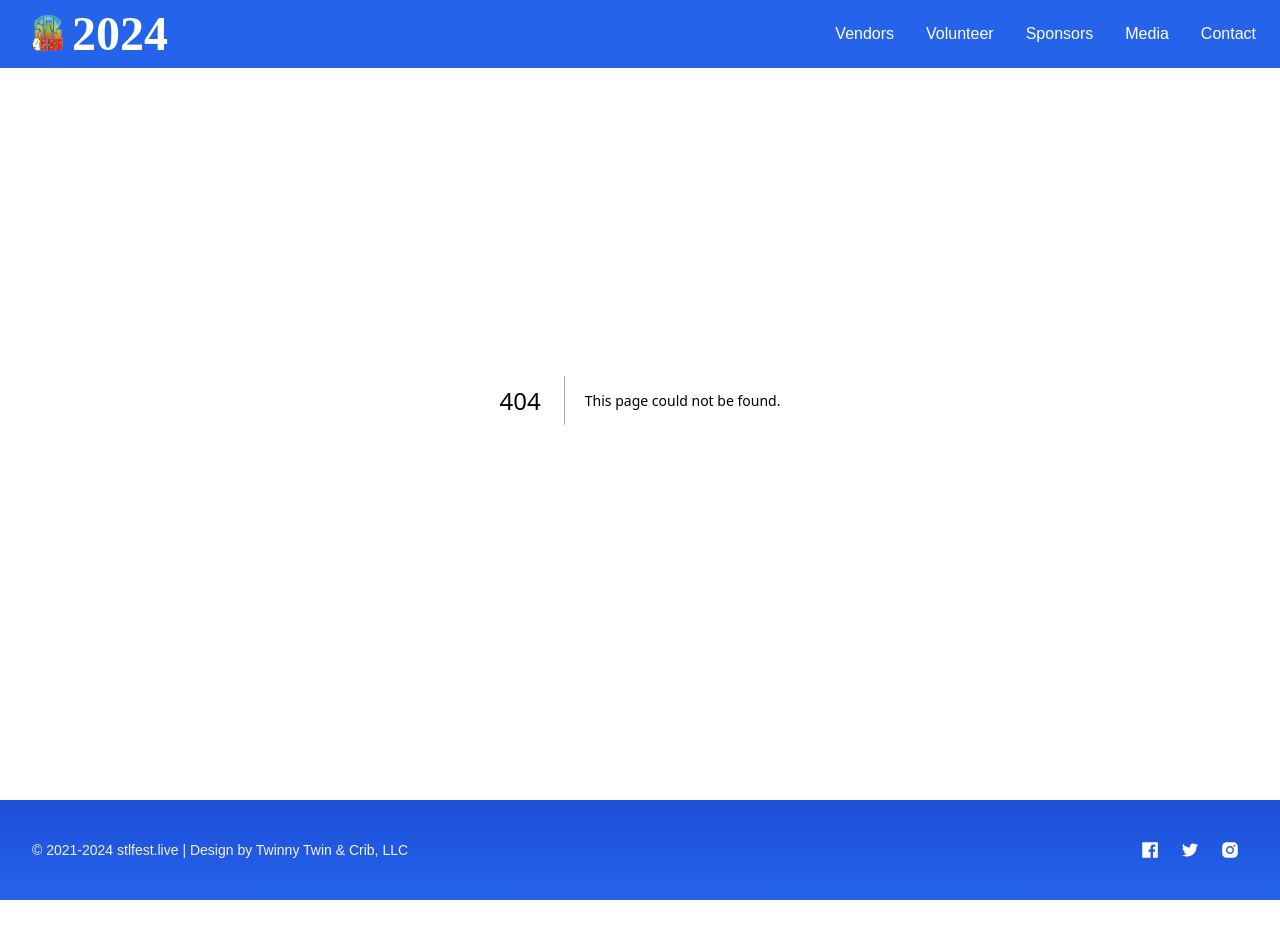
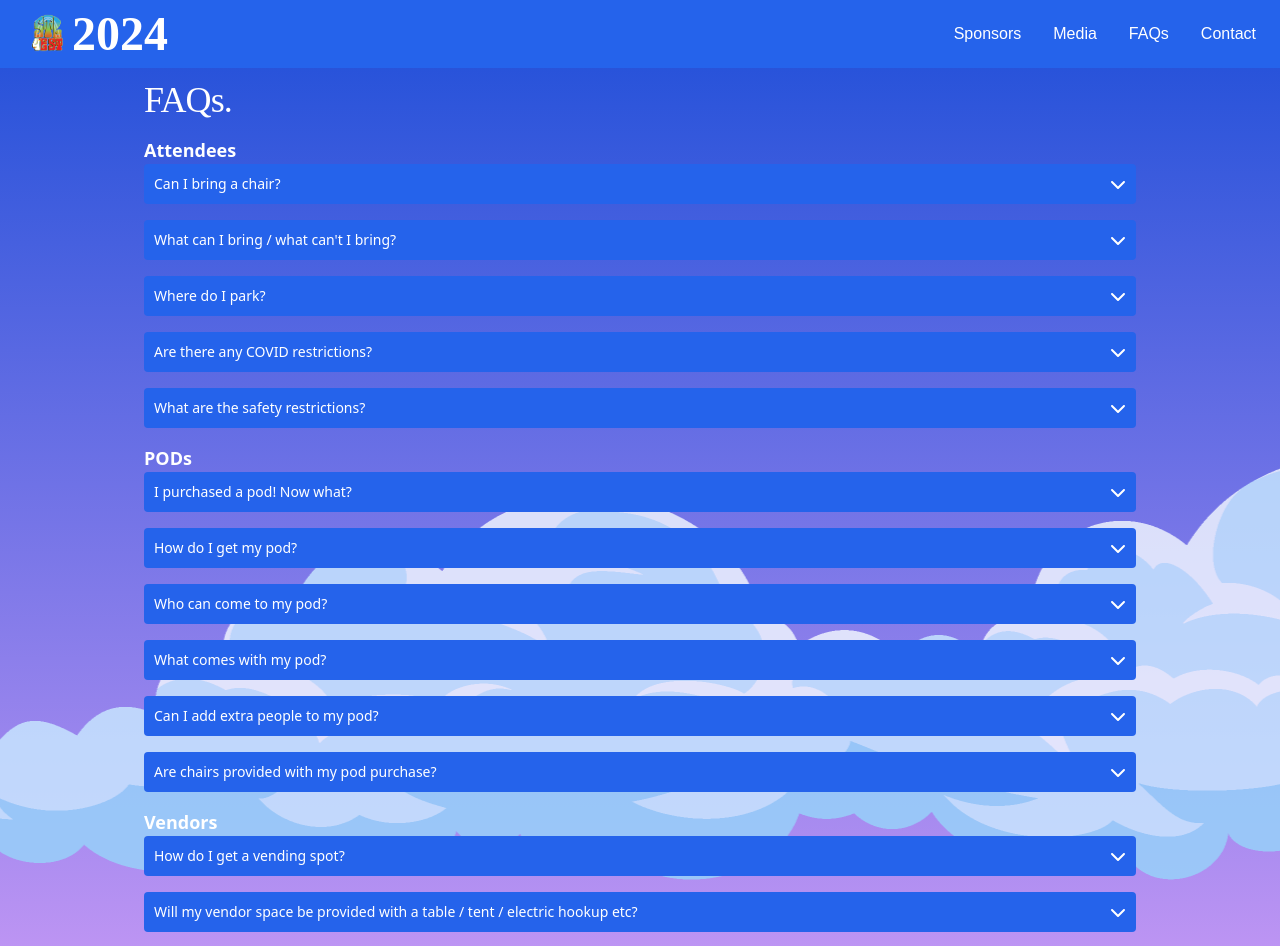
Before and after one commit to twinnytwin22/stlfest.live, a Next.js app: page /faqs in a window 1280 px wide. Before the commit this address had no page. Shown: the top 946 px of the page. Before the commit the page ends 900 px from the top, so only its background shows below. Built offline with nearby package versions, Linux system fonts and the light colour scheme; a web font is replaced by a local one.

Commit message:
update faqs

```diff
--- /dev/null
+++ b/app/faqs/page.tsx
@@ -0,0 +1,110 @@
+"use client";
+import Link from "next/link";
+import { useState } from "react";
+import { FaChevronDown } from "react-icons/fa6";
+import { attendeeFAQs, podFAQs, vendorFAQs } from "../../lib/faqsLib";
+import {motion} from 'framer-motion'
+function page() {
+  const [activeIndex, setActiveIndex] = useState(-1);
+  const [activePodIndex, setActivePodIndex] = useState(-1);
+
+  const [activeVendorIndex, setActiveVendorIndex] = useState(-1);
+
+
+  return (
+    <div className="bg-gradient-to-t to-blue-700 from-fuchsia-300 relative">
+    <motion.section
+      className="bg-scroll"
+      initial={{ opacity: 0 }}
+      animate={{ opacity: 1 }}
+      style={{
+        zIndex: 0,
+      }}
+      transition={{ delay: 0.2, duration: 0.5 }}
+    >
+    <div id="faq" className="py-20 p-4 select-none max-w-5xl mx-auto">
+      <h2 className="mb-4 text-4xl tracking-tight font-medium font-bubblegum-pop-highlight text-white">
+        FAQs.
+      </h2>
+      <h3 className="text-white text-lg font-bold">
+        Attendees</h3>
+      {attendeeFAQs.map((faq, index) => (
+        <div key={index} className="mb-4">
+          <button
+            className="w-full flex items-center justify-between p-2.5 bg-blue-600   text-white rounded hover:bg-blue-700 focus:outline-none "
+            onClick={() => setActiveIndex(index === activeIndex ? -1 : index)}
+          >
+            <span className="text-left font-work-sans text-sm">
+              {faq.question}
+            </span>
+            <FaChevronDown />
+          </button>
+          {index === activeIndex && (
+            <div className="p-4 bg-zinc-50 dark:bg-zinc-800 text-zinc-800 dark:text-white rounded-b mx-2 font-work-sans text-sm">
+              <p>{faq.answer}</p>
+              {/* {faq?.href && (
+                <Link className="underline cursor-pointer" href={faq.href}>
+                  {faq.linkText}
+                </Link>
+              )} */}
+            </div>
+          )}
+        </div>
+      ))}
+      <h3 className="text-white text-lg font-bold">
+            PODs</h3>
+      {podFAQs.map((faq, index) => (
+        <div key={index} className="mb-4">
+          <button
+            className="w-full flex items-center justify-between p-2.5 bg-blue-600   text-white rounded hover:bg-blue-700 focus:outline-none "
+            onClick={() => setActivePodIndex(index === activePodIndex ? -1 : index)}
+          >
+            <span className="text-left font-work-sans text-sm">
+              {faq.question}
+            </span>
+            <FaChevronDown />
+          </button>
+          {index === activePodIndex && (
+            <div className="p-4 bg-zinc-50 dark:bg-zinc-800 text-zinc-800 dark:text-white rounded-b mx-2 font-work-sans text-sm">
+              <p>{faq.answer}</p>
+              {/* {faq?.href && (
+                <Link className="underline cursor-pointer" href={faq.href}>
+                  {faq.linkText}
+                </Link>
+              )} */}
+            </div>
+          )}
+        </div>
+      ))}
+      <h3 className="text-white text-lg font-bold">
+            Vendors</h3>
+      {vendorFAQs.map((faq, index) => (
+        <div key={index} className="mb-4">
+          <button
+            className="w-full flex items-center justify-between p-2.5 bg-blue-600   text-white rounded hover:bg-blue-700 focus:outline-none "
+            onClick={() => setActiveVendorIndex(index === activeVendorIndex ? -1 : index)}
+          >
+            <span className="text-left font-work-sans text-sm">
+              {faq.question}
+            </span>
+            <FaChevronDown />
+          </button>
+          {index === activeVendorIndex && (
+            <div className="p-4 bg-zinc-50 dark:bg-zinc-800 text-zinc-800 dark:text-white rounded-b mx-2 font-work-sans text-sm">
+              <p>{faq.answer}</p>
+              {/* {faq?.href && (
+                <Link className="underline cursor-pointer" href={faq.href}>
+                  {faq.linkText}
+                </Link>
+              )} */}
+            </div>
+          )}
+        </div>
+      ))}
+    </div>
+    </motion.section>
+    </div>
+  );
+}
+
+export default page;
--- a/app/page.tsx
+++ b/app/page.tsx
@@ -4,6 +4,7 @@ import HomeHeader from '../ui/HomeHeader'
 import VendorVolunteer from '../ui/VendorVolunteer'
 import FlashSale from '../ui/FlashSale'
 import LineUp from '../ui/LineUp'
+import FAQ from '../ui/FAQ/FAQ'
 
 function page() {
     return (
@@ -14,6 +15,7 @@ function page() {
             <LineUp />
             <PhotoSlide /></div>
             <VendorVolunteer />
+            <FAQ/>
         </div>
     )
 }
--- a/ui/FAQ/FAQ.tsx
+++ b/ui/FAQ/FAQ.tsx
@@ -3,19 +3,29 @@ import Link from "next/link";
 import { useState } from "react";
 import { FaChevronDown } from "react-icons/fa6";
 import { attendeeFAQs } from "../../lib/faqsLib";
+import {motion} from 'framer-motion'
 function FAQ() {
   const [activeIndex, setActiveIndex] = useState(-1);
 
   return (
-    <div id="faq" className="py-16 p-4 select-none">
-      <h2 className="mb-4 text-4xl tracking-tight font-medium font-owners text-zinc-900 dark:text-white">
+    <div className="bg-gradient-to-t to-blue-700 from-fuchsia-300 relative">
+    <motion.section
+      className="bg-scroll"
+      initial={{ opacity: 0 }}
+      animate={{ opacity: 1 }}
+      style={{
+        zIndex: 0,
+      }}
+      transition={{ delay: 0.2, duration: 0.5 }}
+    >
+    <div id="faq" className="py-16 p-4 select-none max-w-5xl mx-auto">
+      <h2 className="mb-4 text-4xl tracking-tight font-medium font-bubblegum-pop-highlight text-white">
         FAQs.
       </h2>
-
       {attendeeFAQs.map((faq, index) => (
         <div key={index} className="mb-4">
           <button
-            className="w-full flex items-center justify-between p-2.5 bg-zinc-100 dark:bg-zinc-950 text-black dark:text-white rounded hover:bg-zinc-50 dark:hover:bg-zinc-900 focus:outline-none border border-zinc-200 dark:border-zinc-800"
+            className="w-full flex items-center justify-between p-2.5 bg-blue-600   text-white rounded hover:bg-blue-700 focus:outline-none "
             onClick={() => setActiveIndex(index === activeIndex ? -1 : index)}
           >
             <span className="text-left font-work-sans text-sm">
@@ -35,6 +45,16 @@ function FAQ() {
           )}
         </div>
       ))}
+      <p className="text-center text-white font-bold">      Looking for Vendor and POD FAQs?
+</p>
+          <Link href="/faqs" className="mt-4">
+              <div className='text-white  bg-red-600 p-2.5 font-owners w-fit px-6 mx-auto hover:scale-105 duration-150 ease-in-out mt-4'>
+               View All FAQs
+              </div>
+            </Link>
+
+    </div>
+    </motion.section>
     </div>
   );
 }
--- a/ui/HomeHeader.tsx
+++ b/ui/HomeHeader.tsx
@@ -1,12 +1,10 @@
 "use client";
 import React from "react";
 import LaunchCountdown from "./Countdown/LaunchCountdown";
-import { TARGET_DATE } from "./Countdown/targetDate";
-import { AiFillInstagram, AiFillStar } from "react-icons/ai";
+import { AiFillStar } from "react-icons/ai";
 import Link from "next/link";
 import Gap from "./Misc/Gap";
 import SocialRow from "./Misc/SocialRow";
-import SignUp from "./Misc/SignUp";
 import { motion } from "framer-motion";
 import Image from "next/image";
 import { flashSaleLink } from "../lib/constants";
--- a/ui/navigation/NavBar.tsx
+++ b/ui/navigation/NavBar.tsx
@@ -87,7 +87,7 @@ const Routes = () => {
           People's Choice
         </Link>
       </li>
-      <li className="">
+      <li className="hidden">
         <Link
           href={venderAppLink}
           className="block py-2 pr-4 pl-3 text-white hover:bg-gray-50 lg:hover:bg-transparent  hover:text-white lg:p-0 hover:scale-105 ease-in-out duration-150"
@@ -95,7 +95,7 @@ const Routes = () => {
           Vendors
         </Link>
       </li>
-      <li className="">
+      <li className="hidden">
         <Link
           href={volunteerAppLink}
           className="block py-2 pr-4 pl-3 text-white hover:bg-gray-50 lg:hover:bg-transparent  hover:text-white lg:p-0 hover:scale-105 ease-in-out duration-150"
@@ -127,9 +127,9 @@ const Routes = () => {
           Media
         </Link>
       </li>
-      <li className="hidden">
+      <li className="">
         <Link
-          href="#"
+          href="/faqs"
           className="block py-2 pr-4 pl-3 text-white  hover:bg-gray-50 lg:hover:bg-transparent hover:text-white lg:p-0 hover:scale-105 ease-in-out duration-150 "
         >
           FAQs
```
